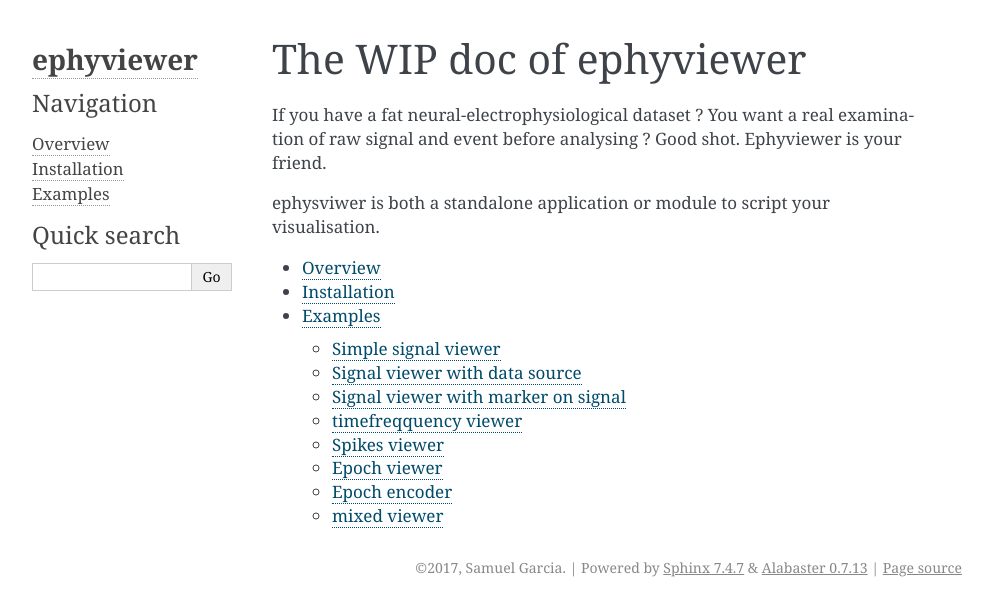
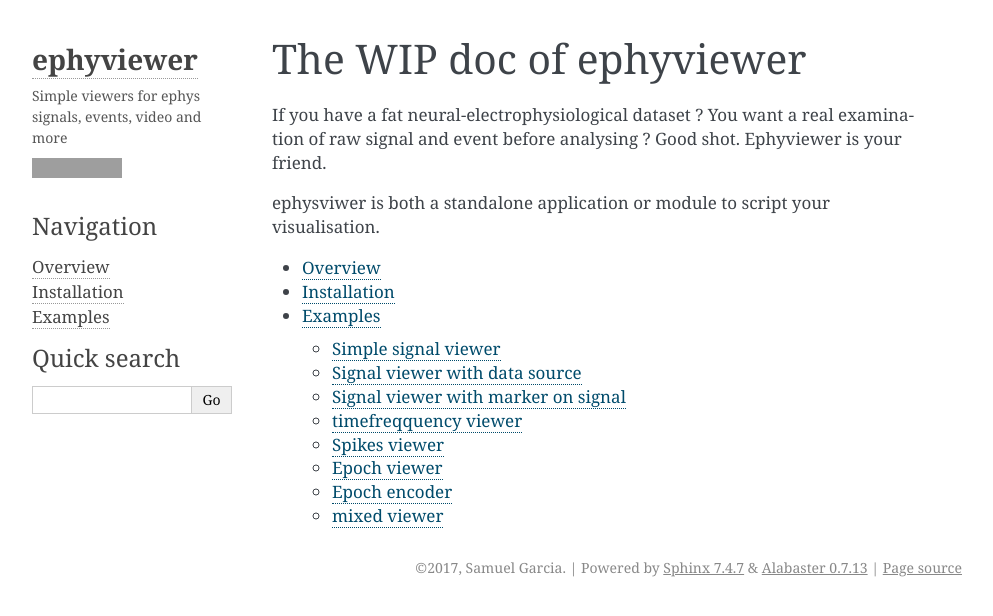
Before and after one commit to NeuralEnsemble/ephyviewer, a Sphinx documentation site: the page built from doc/index.rst, in a window 1280 px wide. Shown: the top 616 px of the page, without its empty margins (148-1141 px from the left). Built offline with Sphinx 7.4.7, drawn with Linux system fonts in a browser that asks for light colours; grey boxes are pictures that could not be loaded.

Commit message:
Add docs sidebar description and GitHub button

```diff
--- a/doc/conf.py
+++ b/doc/conf.py
@@ -91,7 +91,16 @@
 # further.  For a list of options available for each theme, see the
 # documentation.
 #
-# html_theme_options = {}
+html_theme_options = {
+    'description': 'Simple viewers for ephys signals, events, video and more',
+    'fixed_sidebar': True,
+    'github_user': 'NeuralEnsemble',
+    'github_repo': 'ephyviewer',
+    'github_button': True,
+    'github_type': 'watch', # watch, fork, follow, star
+    'github_count': False,
+    # 'github_banner': True,
+}
 
 # Add any paths that contain custom static files (such as style sheets) here,
 # relative to this directory. They are copied after the builtin static files,
```
